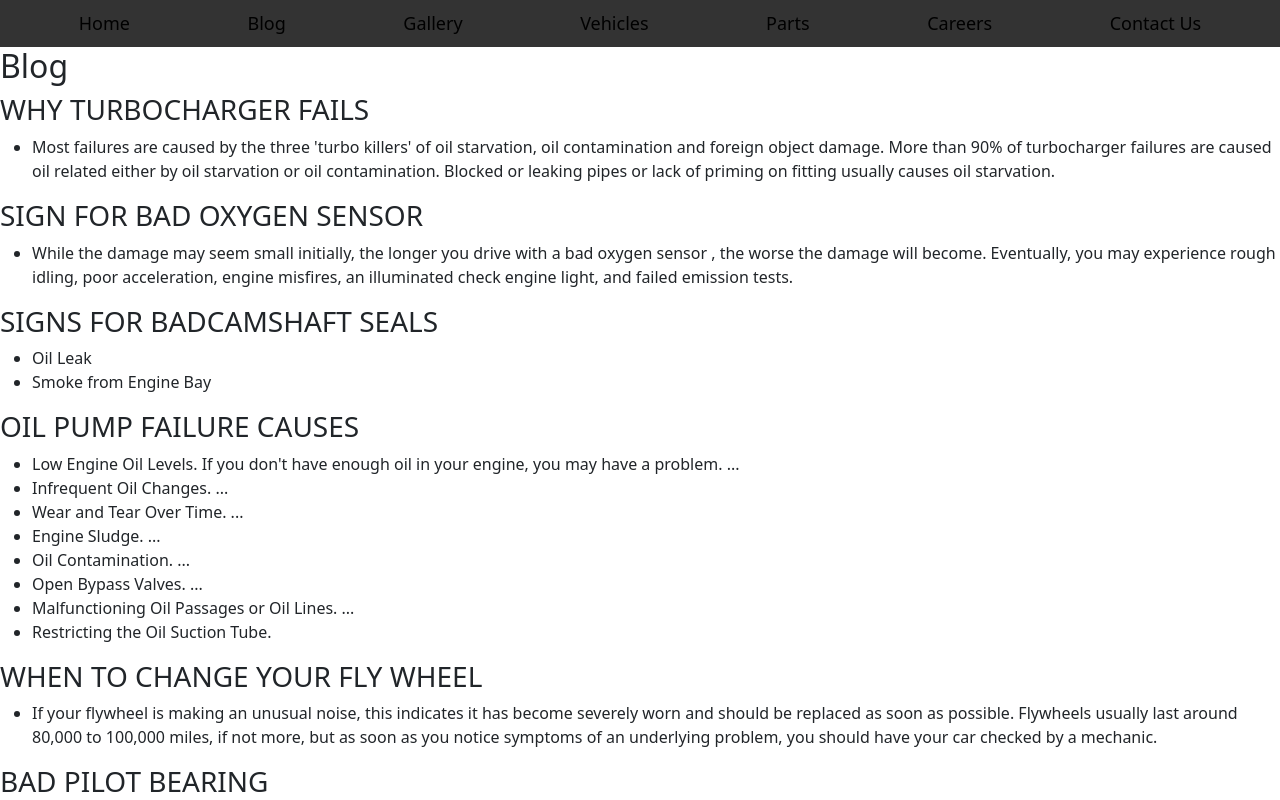
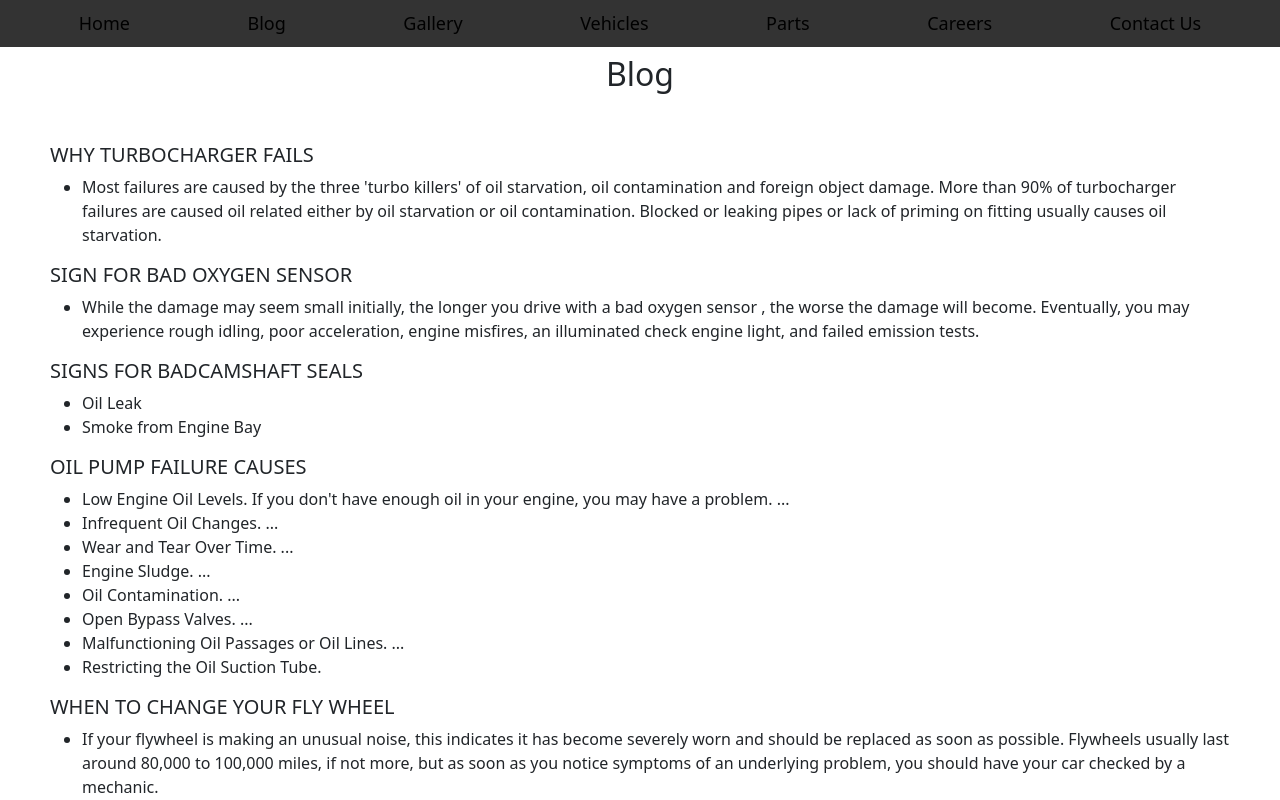
Before and after one commit to Luvuyotafeni/Garage-Front-end, a React (Create React App) app: page /blog in a window 1280 px wide. Shown: the top 800 px of the page. Built offline with nearby package versions, Linux system fonts and the light colour scheme.

Commit message:
styled blog

```diff
--- a/src/Components/Blog/Blog.css
+++ b/src/Components/Blog/Blog.css
@@ -0,0 +1,3 @@
+.blog{
+    margin: 50px;
+}
--- a/src/Components/Blog/Blog.jsx
+++ b/src/Components/Blog/Blog.jsx
@@ -1,11 +1,12 @@
 import React from 'react'
+import './Blog.css'
 
 const Blog = () => {
   return (
     <div>
-      <h2>Blog</h2>
-      <div>
-        <h3>WHY TURBOCHARGER FAILS</h3>
+      <h2 className='text-center mt-2'>Blog</h2>
+      <div className='blog'>
+        <h5>WHY TURBOCHARGER FAILS</h5>
         <ul>
 
           <li>Most failures are caused by the three 'turbo killers' of oil starvation,
@@ -14,19 +15,19 @@ const Blog = () => {
             Blocked or leaking pipes or lack of priming on fitting usually causes oil starvation.
           </li>
         </ul>
-        <h3>SIGN FOR BAD OXYGEN SENSOR </h3>
+        <h5>SIGN FOR BAD OXYGEN SENSOR </h5>
         <ul>
           <li>While the damage may seem small initially, the longer you drive with a bad oxygen sensor
             , the worse the damage will become. Eventually, you may experience rough idling, poor acceleration,
              engine misfires, an illuminated check engine light, and failed emission tests.
           </li>
         </ul>
-        <h3>SIGNS FOR BADCAMSHAFT SEALS</h3>
+        <h5>SIGNS FOR BADCAMSHAFT SEALS</h5>
         <ul>
           <li>Oil Leak</li>
           <li>Smoke from Engine Bay</li>
         </ul>
-        <h3>OIL PUMP FAILURE CAUSES </h3>
+        <h5>OIL PUMP FAILURE CAUSES </h5>
         <ul>
           <li>
           Low Engine Oil Levels. If you don't have enough oil in your engine, you may have a problem. ...</li>
@@ -38,13 +39,13 @@ const Blog = () => {
           <li>Malfunctioning Oil Passages or Oil Lines. ...</li>
           <li>Restricting the Oil Suction Tube.</li>
         </ul>
-        <h3>WHEN TO CHANGE YOUR FLY WHEEL </h3>
+        <h5>WHEN TO CHANGE YOUR FLY WHEEL </h5>
         <ul>
           <li>If your flywheel is making an unusual noise, this indicates it has become severely worn and should
             be replaced as soon as possible. Flywheels usually last around 80,000 to 100,000 miles, if not more,
             but as soon as you notice symptoms of an underlying problem, you should have your car checked by a mechanic.</li>
         </ul>
-        <h3>BAD PILOT BEARING</h3>
+        <h5>BAD PILOT BEARING</h5>
         <ul>
           <li>A whirring sound when the clutch is engaged may indicate a failing pilot bearing. If the noise stops
              when you depress the pedal and starts when you release the pedal, the pilot bearing is likely at fault.</li>
```
